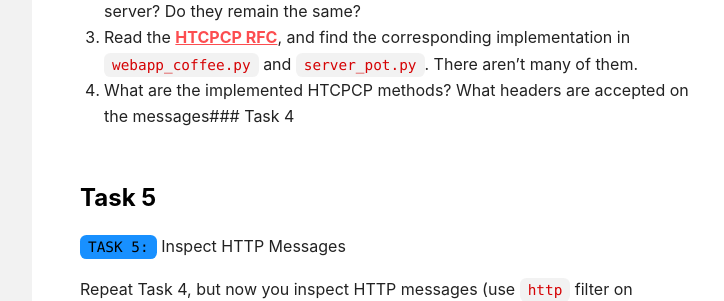
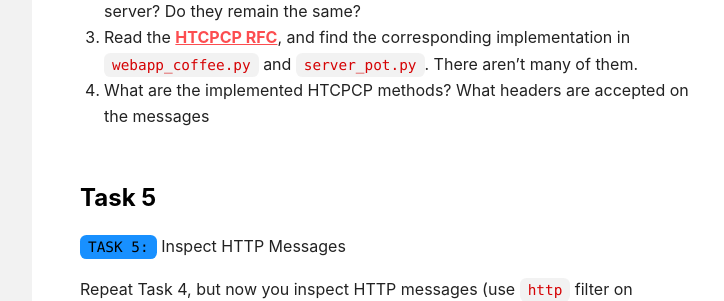
Before and after one commit to natalieagus/50005-2023, a Jekyll site: the page built from _ns_labs/lab4_2-inspect.md, in a window 1280 px wide. Shown: the part 4666-4967 px from the top of the page, without its empty margins (218-942 px from the left). Built offline with Jekyll 4.4.1, drawn with Linux system fonts in a browser that asks for light colours; nearby versions of some CDN libraries.

Commit message:
fix: fix broken style

```diff
--- a/_ns_labs/lab4_2-inspect.md
+++ b/_ns_labs/lab4_2-inspect.md
@@ -94,7 +94,7 @@ We captured these packets when we navigate to our coffee site homepage, brew a c
 1. What are the formats of HTCPCP request and response messages?
 2. What are the ports used for communication by the Flask app and the coffee server? Do they remain the same?
 3. Read the [HTCPCP RFC](https://datatracker.ietf.org/doc/html/rfc2324), and find the corresponding implementation in `webapp_coffee.py` and `server_pot.py`. There aren't many of them.
-4. What are the implemented HTCPCP methods? What headers are accepted on the messages### Task 4
+4. What are the implemented HTCPCP methods? What headers are accepted on the messages
 
 ### Task 5
 
```
